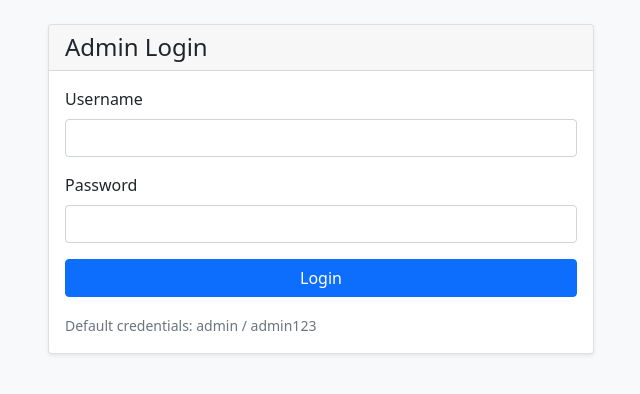
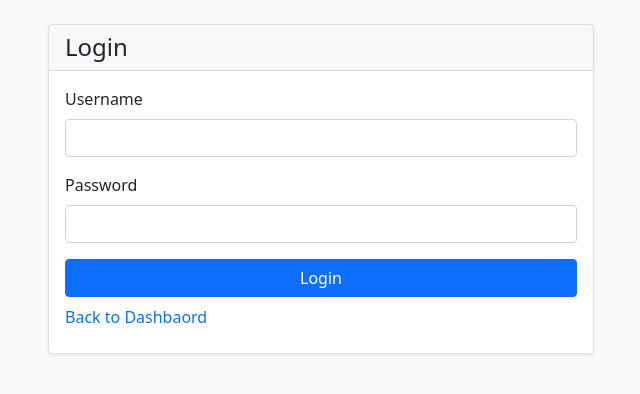
Before and after one commit to ICTMAXELO2025/docsadmin, a Flask app: page /login in a window 1280 px wide. Shown: the part 56-450 px from the top of the page, without its empty margins (319-959 px from the left). Run offline with Flask 3, Linux system fonts and the light colour scheme.

Commit message:
Update login.html

```diff
--- a/templates/login.html
+++ b/templates/login.html
@@ -5,7 +5,7 @@
     <div class="col-md-6">
         <div class="card">
             <div class="card-header">
-                <h4 class="mb-0">Admin Login</h4>
+                <h4 class="mb-0">Login</h4>
             </div>
             <div class="card-body">
                 <form method="POST">
@@ -19,9 +19,10 @@
                     </div>
                     <button type="submit" class="btn btn-primary w-100">Login</button>
                 </form>
-                <div class="mt-3 text-muted">
-                    <small>Default credentials: admin / admin123</small>
-                </div>
+                 <div class="navbar-nav ms-auto">
+
+                <a class="nav-link" href="https://mbs-qk5p.onrender.com/admin/dashboard">Back to Dashbaord</a>
+            </div>
             </div>
         </div>
     </div>
```
